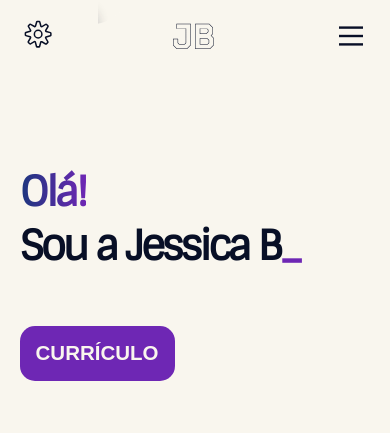
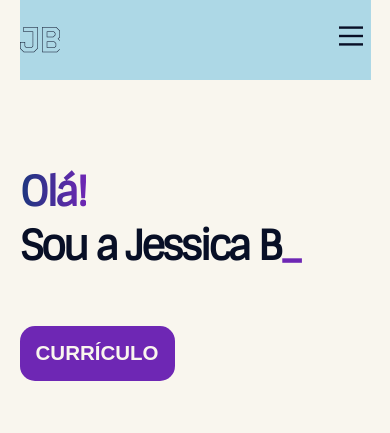
Before and after one commit to jessicasantosb/portfolio, a React (Vite) app: page / in a window 390 px wide. Shown: the top 433 px of the page. Built offline with nearby package versions, Linux system fonts and the light colour scheme.

Commit message:
Improve header

```diff
--- a/src/components/header/Header.css
+++ b/src/components/header/Header.css
@@ -1,33 +1,38 @@
 /* dark theme */
 #header {
   height: var(--header-height);
+  width: 100%;
   position: fixed;
-  width: 100vw;
   top: 0;
   left: 0;
   padding-inline: 20%;
   z-index: 3;
   background-color: var(--clr-bg-dark);
+}
+.navbar {
+  height: var(--header-height);
   display: flex;
   justify-content: space-between;
   align-items: center;
 }
-.hamburger,
-.settings {
+/* dropdown icon */
+.hamburger {
   display: none;
 }
-.navbar {
-  width: 100%;
+/* links */
+.nav-links {
   display: flex;
   justify-content: space-between;
-  letter-spacing: -2px;
+  align-items: center;
+  list-style: none;
 }
-.nav-links,
-.nav-icons {
-  background-color: var(--clr-bg-dark);
-  list-style: none;
+.nav-links ul {
+  display: flex;
+  align-items: center;
   gap: var(--spacer);
+  padding-inline: var(--spacer);
 }
+/* logo */
 .navbar .logo {
   max-width: var(--fs-large);
   max-height: var(--fs-large);
@@ -41,16 +46,17 @@
   stroke-width: 2;
   stroke-dasharray: 870;
   stroke-dashoffset: 870;
-  animation: draw 4s infinite linear;
+  animation: draw 10s infinite linear;
 }
-
 @keyframes draw {
   to {
     stroke-dashoffset: 0;
   }
 }
+/* link */
 .nav-links li {
   position: relative;
+  list-style: none;
 }
 .nav-link {
   color: var(--clr-text-dark);
@@ -73,6 +79,7 @@
 .nav-link:hover::before {
   width: 80%;
 }
+/* progress bar */
 .progressMainWrapper {
   position: absolute;
   top: var(--header-height);
@@ -95,8 +102,7 @@
 .light-theme #header {
   background-color: var(--clr-bg-light);
 }
-.light-theme .nav-links,
-.light-theme .nav-icons {
+.light-theme .nav-links {
   background-color: var(--clr-bg-light);
 }
 .light-theme .navbar .logo path {
@@ -122,25 +128,17 @@
   );
 }
 
-@media screen and (max-width: 1200px) {
-  #header {
-    padding-inline: 5%;
+@media screen and (max-width: 1350px) {
+  .navbar {
+    justify-content: space-between;
     flex-direction: row-reverse;
+    background-color: lightblue;
   }
-  .navbar {
-    flex-direction: row-reverse;
-  }
-  .nav-icons {
-    flex-direction: row-reverse;
-  }
-  .hamburger,
-  .settings {
+  /* dropdown icon  */
+  .hamburger {
     display: block;
     cursor: pointer;
     z-index: 5;
-  }
-  .settings {
-    font-size: 2rem;
   }
   .line {
     fill: none;
@@ -176,37 +174,32 @@
     stroke-dashoffset: -134;
     stroke-width: 6;
   }
-  .nav-links,
-  .nav-links.setting {
+  /* links */
+  .nav-links {
     position: fixed;
-    box-shadow: var(--clr-bg-dark) 0px 13px 27px -5px,
-      var(--clr-text-dark) 0px 8px 16px -8px;
+    width: 100vw;
+    min-height: 40vh;
+    left: 0;
     top: 0;
     flex-direction: column;
     transition: all 1s ease-out;
     pointer-events: none;
     z-index: 4;
+    box-shadow: var(--clr-bg-dark) 0px 13px 27px -5px,
+      var(--clr-text-dark) 0px 8px 16px -8px;
+    clip-path: circle(50px at 90% -60%);
+    -webkit-clip-path: circle(50px at 90% -15%);
+    background-color: var(--clr-bg-dark);
   }
-  .nav-links {
-    width: 100vw;
-    min-height: 40vh;
-    left: 0;
-    clip-path: circle(50px at 90% -60%);
-    -webkit-clip-path: circle(50px at 90% -10%);
+  .nav-links ul {
+    flex-direction: column;
+    margin-block: var(--spacer-md);
   }
-  .nav-links.setting {
-    width: 25vw;
-    min-height: 30dvh;
-    left: 0;
-    clip-path: circle(50px at 90% -60%);
-    -webkit-clip-path: circle(50px at 90% -10%);
-  }
-  .nav-links.open, .nav-links.setting.openSettings {
+  .nav-links.open {
     clip-path: circle(1000px at 90% -10%);
     -webkit-clip-path: circle(1500px at 90% -10%);
     pointer-events: all;
   }
-
   /* light theme */
   .light-theme .line {
     stroke: var(--clr-text-light);
@@ -214,5 +207,11 @@
   .light-theme .nav-links {
     box-shadow: var(--clr-bg-light) 0px 13px 27px -5px,
       var(--clr-text-light) 0px 8px 16px -8px;
+    background-color: var(--clr-bg-light);
   }
 }
+@media screen and (max-width: 1200px) {
+  #header {
+    padding-inline: 5%;
+  }
+}
--- a/src/components/header/Header.jsx
+++ b/src/components/header/Header.jsx
@@ -1,16 +1,13 @@
 import { useState, useEffect, useContext } from "react";
 import { gsap } from "gsap";
-import { CiSettings } from "react-icons/ci";
 import "./Header.css";
 import { LanguageContext } from "../../contexts/LanguageContext";
 import ThemeToggle from "../../utils/toggle theme/ThemeToggle";
 import LanguageToggle from "../../utils/toggle language/ToggleLanguageBtn";
 import Logo from "../../utils/Logo";
-import { hydrate } from "react-dom";
 
 function Navbar() {
   const [isOpen, setIsOpen] = useState(false);
-  const [isSettingOpen, setIsSettingOpen] = useState(false);
   const [scrollTop, setScrollTop] = useState(0);
 
   const { languageData } = useContext(LanguageContext);
@@ -20,16 +17,11 @@ function Navbar() {
     setIsOpen(!isOpen);
   };
 
-  const toggleSettingMenu = () => {
-    setIsSettingOpen(!isSettingOpen);
-  };
-
   useEffect(() => {
     const links = document.querySelectorAll(".nav-link");
 
     const handleLinkClick = () => {
       setIsOpen(false);
-      setIsSettingOpen(false);
     };
 
     links.forEach((link) => {
@@ -60,18 +52,15 @@ function Navbar() {
 
   // logo animation
   useEffect(() => {
-    var h = window.innerHeight/2
+    var h = window.innerHeight / 2;
+    var w = window.innerWidth / 2;
 
-    gsap.fromTo(
-      ".logo",
-      { y: h, scale: 0},
-      { y: 0, scale: 1, duration: 2 }
-    );
+    gsap.fromTo(".logo", { y: h, x: w, scale: 0 }, { y: 0,x: 0, scale: 1, duration: 2 });
   }, []);
 
   return (
     <header id="header">
-      <div className="navbar">
+      <nav className="navbar">
         <div
           className={`hamburger ${isOpen ? "opened" : ""}`}
           onClick={toggleMenu}
@@ -88,8 +77,9 @@ function Navbar() {
             />
           </svg>
         </div>
-        <Logo className="logo"/>
-        <ul className={`nav-links center ${isOpen ? "open" : ""}`}>
+        <Logo className="logo" />
+        <div className={`nav-links center ${isOpen ? "open" : ""}`}>
+          <ul>
             <li>
               <a className="nav-link" href="#hero">
                 {languageData.pageSection1}
@@ -111,24 +101,16 @@ function Navbar() {
               </a>
             </li>
           </ul>
-
-        <CiSettings
-          className={`settings ${isSettingOpen ? "openedSetting" : ""}`}
-          onClick={toggleSettingMenu}
-        />
-        <ul
-          className={`nav-links setting center ${
-            isSettingOpen ? "openSettings" : ""
-          }`}
-        >
+          <ul>
             <li>
-            <LanguageToggle className="nav-link" />
+              <LanguageToggle className="nav-link icon" />
             </li>
             <li>
-            <ThemeToggle className="nav-link" />
+              <ThemeToggle className="nav-link icon" />
             </li>
           </ul>
         </div>
+      </nav>
       <div className="progressMainWrapper">
         <div
           className="progressMainStyle"
--- a/src/utils/toggle language/ToggleLanguageBtn.css
+++ b/src/utils/toggle language/ToggleLanguageBtn.css
@@ -5,6 +5,7 @@
   border: none;
   font-size: var(--fs-small);
   cursor: pointer;
+  transition: all 1s ease-out;
 }
 .language-btn.isActive {
   color: var(--clr-accent-dark);
--- a/src/utils/toggle theme/ToggleThemeBtn.css
+++ b/src/utils/toggle theme/ToggleThemeBtn.css
@@ -1,6 +1,7 @@
 .sun-icon, .moon-icon {
     cursor: pointer;
     font-size: var(--fs-medium);
+    transition: all 1s ease-out;
 }
 .sun-icon:hover, .moon-icon:hover {
     color: var(--clr-accent-dark);
```
Lines whose indentation alone changed are shown as unchanged.
